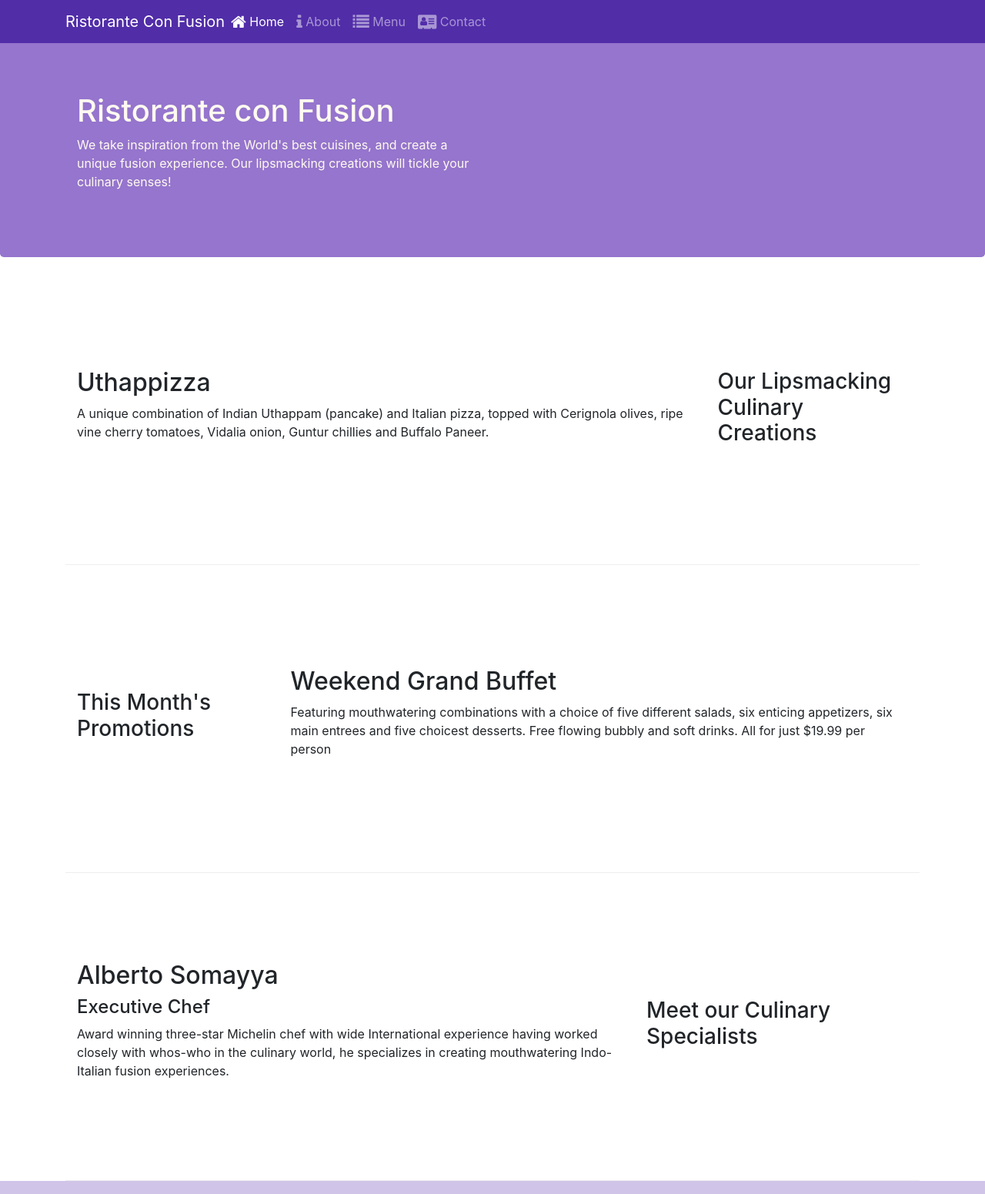
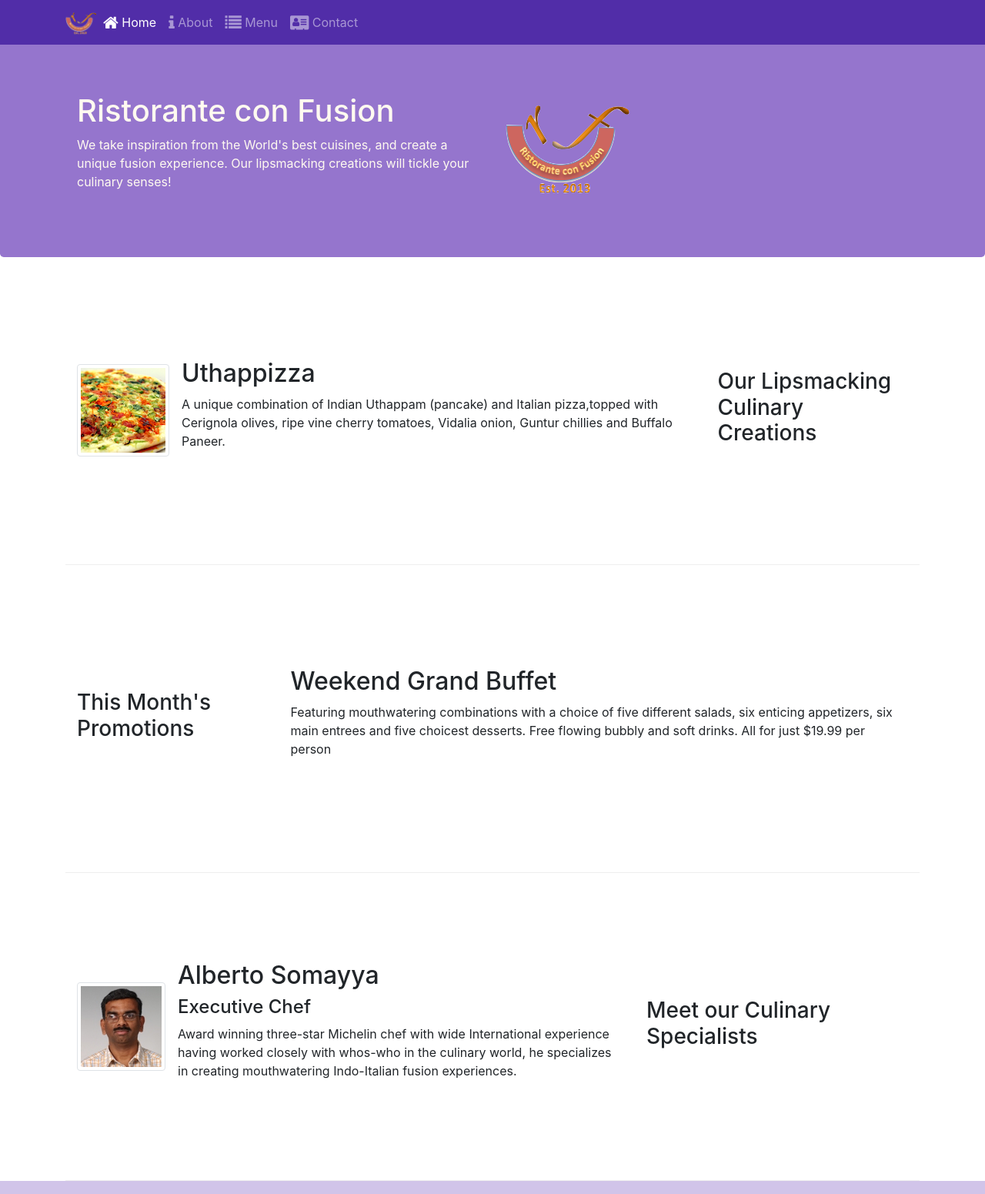
Before and after one commit to mdamian9/conFusion, a website: page index.html in a window 1280 px wide. Shown: the top 1551 px of the page at 77% size. Drawn offline with nearby package versions, Linux system fonts and the light colour scheme.

Commit message:
Added img folder, added images / media to content

```diff
--- a/index.html
+++ b/index.html
@@ -24,7 +24,9 @@
             <button class="navbar-toggler" type="button" data-toggle="collapse" data-target="#Navbar">
                 <span class="navbar-toggler-icon"></span>
             </button>
-            <a class="navbar-brand mr-auto" href="#">Ristorante Con Fusion</a>
+            <a class="navbar-brand mr-auto" href="#">
+                <img src="img/logo.png" height="30" width="41">
+            </a>
             <div class="collapse navbar-collapse" id="Navbar">
                 <ul class="navbar-nav mr-auto">
                     <li class="nav-item active"><a class="nav-link" href="#"><span class="fa fa-home fa-lg"></span>
@@ -48,7 +50,8 @@
                         unique fusion experience. Our
                         lipsmacking creations will tickle your culinary senses!</p>
                 </div>
-                <div class="col-12 col-sm">
+                <div class="col-12 col-sm align-self-center">
+                    <img src="img/logo.png" class="img-fluid">
                 </div>
             </div>
         </div>
@@ -60,10 +63,16 @@
                 <h3>Our Lipsmacking Culinary Creations</h3>
             </div>
             <div class="col col-sm order-sm-first col-md">
-                <h2>Uthappizza</h2>
-                <p class="d-none d-sm-block">A unique combination of Indian Uthappam (pancake) and Italian pizza,
-                    topped with Cerignola olives,
-                    ripe vine cherry tomatoes, Vidalia onion, Guntur chillies and Buffalo Paneer.</p>
+                <div class="media">
+                    <img src="img/uthappizza.png" class="d-flex mr-3 img-thumbnail align-self-center" alt="uthapizza">
+                    <div class="media-body">
+                        <h2 class="mt-0">Uthappizza</h2>
+                        <p class="d-none d-sm-block">A unique combination of Indian Uthappam (pancake) and Italian
+                            pizza,topped with Cerignola olives, ripe vine cherry tomatoes, Vidalia onion, Guntur
+                            chillies and Buffalo Paneer.
+                        </p>
+                    </div>
+                </div>
             </div>
         </div>
 
@@ -86,12 +95,17 @@
                 <h3>Meet our Culinary Specialists</h3>
             </div>
             <div class="col col-sm order-sm-first col-md">
-                <h2>Alberto Somayya</h2>
-                <h4>Executive Chef</h4>
-                <p class="d-none d-sm-block">Award winning three-star Michelin chef with wide International experience
-                    having worked closely with
-                    whos-who in the culinary world, he specializes in creating mouthwatering Indo-Italian fusion
-                    experiences. </p>
+                <div class="media">
+                    <img src="img/alberto.png" class="d-flex mr-3 img-thumbnail align-self-center" alt="alberto">
+                    <div class="media-body">
+                        <h2>Alberto Somayya</h2>
+                        <h4>Executive Chef</h4>
+                        <p class="d-none d-sm-block">Award winning three-star Michelin chef with wide International
+                            experience having worked closely with whos-who in the culinary world, he specializes in
+                            creating mouthwatering Indo-Italian fusion experiences.
+                        </p>
+                    </div>
+                </div>
             </div>
         </div>
     </div>
```
Also changed, not shown: aboutus.html (+7 -3 lines), contactus.html (+5 -2 lines), img/alberto.png (added), img/buffet.png (added), img/logo.png (added), img/uthappizza.png (added), 1 other file.
